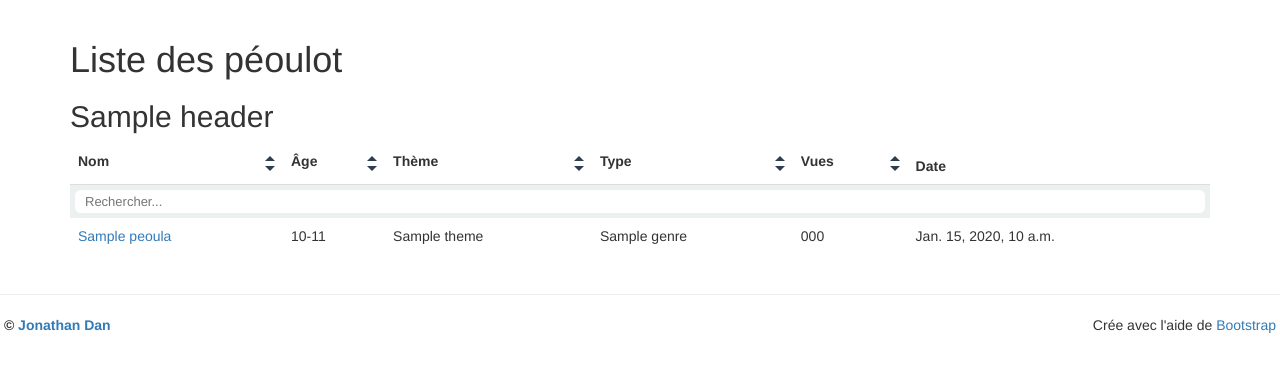
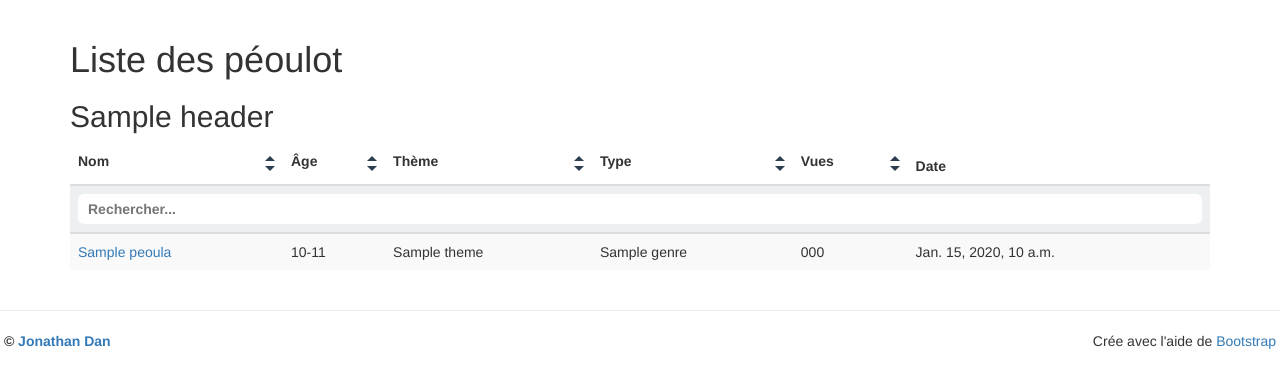
Before and after one commit to danjjl/jjl, a Django app: template templates/Peoulot/peoula_list.html in a window 1280 px wide. Shown: the part 52-440 px from the top of the page. Run offline with Django 3.2, Linux system fonts and the light colour scheme; the template is opened without the code that fills it: most values are stand-ins (such as "Sample title", 1, 10 or a date in 2020); some libraries are stand-ins or nearby versions.

Commit message:
Fixed Table Search
Removed Scrollbar and count from plugin.
Searchbar is now part of <thead> -> modified plugin.

```diff
--- a/static/tablesort.css
+++ b/static/tablesort.css
@@ -35,20 +35,15 @@ th.table-sort:hover {
 
 /* Table Sort Search */
 .table-sort-search-container {
-  padding    : 5px 5px;
   background : rgb(236, 240, 241);
 }
 
 .table-sort-search-input {
   -webkit-appearance : none;
   width              : 100%;
-  height             : 23px;
-  padding            : 0 10px;
+  padding            : 5px 10px;
   border             : none;
   border-radius      : 6px;
-  font-size          : 13px;
-  line-height        : 23px;
-  background         : #fff;
 }
 
 .table-sort-search-input:focus,.table-sort-search-input:hover {
--- a/static/tablesort.js
+++ b/static/tablesort.js
@@ -8,7 +8,6 @@
   var pluginName = "tablesort",
   defaults = {
     search: true,
-    count: true
   };
 
   // The actual plugin constructor
@@ -28,26 +27,10 @@
       var tableSortContainer = $('');
       this.setup(table,tableSortContainer);
       this.search(table,tableSortContainer);
-      this.count(table,tableSortContainer);
     },
 
     setup: function(table,tableSortContainer) {
-      var scroll             = $('');
-      var scrollbar          = $('');
-      var scrolltrack        = $('');
       var tableParent        = table.parent();
-      var scrollbarWidth;
-      var oldScroll;
-      var scrollPos;
-
-      // Make TH tags not selectable
-      function userSelect(el,attr) {
-        arr = ['webkit','moz','ms'];
-        for (var i=0;i<arr.length;i++) {
-          el.css('-'+arr[i]+'-user-select',attr);
-        };
-        el.css('user-select',attr);
-      };
 
       // Add the sorting buttons to the TH elements
       function format(th) {
@@ -63,8 +46,6 @@
         sortControl.appendTo(sortField);
         th.contents().replaceWith(sortField).end();
 
-        userSelect(th,'none');
-        userSelect(sortField,'none');
       };
       // Generate a new clean row based on an array
       function newRow(arr) {
@@ -98,7 +79,7 @@
           var rowArr      = {};
           var obj         = {};
           var index       = $(this).index();
-          var tr          = (table.hasClass('table-sort-search')) ? table.find('tbody tr:gt(0)') : table.find('tbody tr');
+          var tr          = table.find('tbody tr');
           var sortOrder;
 
           // Determine Sort Order
@@ -139,126 +120,7 @@
       function styleToJson(el) {
         return JSON.parse('{'+el.attr('style').replace(/;/g,',').replace(/,$/,'').replace(/(|-)\d+(%|px)|(|-)\d+\.\d+(px|%|)|\w+/g,function (m) {return '"'+m+'"'})+'}');
       }
-      /* When the user initiates the scrolling */
-      function scrollActive(scrollPos) {
-        var scrolltrackWidth        = scrolltrack.width();
-        var scrollbarTravel         = scrolltrackWidth-scrollbar.width();
-        var tableWidth              = table.width();
-        var tableSortContainerWidth = tableSortContainer.width();
-        var scrollPercentage        = scrollPos/scrollbarTravel;
-        var scrollbarPercentage     = ((scrollbarTravel/scrolltrackWidth*scrollPercentage)*100);
-        var tablePercentage         = ((tableWidth/tableSortContainerWidth-1)*100)*scrollPercentage;
 
-        table;
-        scrollbar.css('left',scrollbarPercentage+'%');
-      }
-      /* When the user causes changes to viewport scale which affect scrolling */
-      function scrollPassive() {
-        var scrollbarStyles = styleToJson(scrollbar);
-        var tableStyles     = styleToJson(table);
-
-        if ((parseFloat(scrollbarStyles.left)+parseFloat(scrollbarStyles.width)) > 100) {
-          var left            = (parseFloat(scrollbarStyles.left)+parseFloat(scrollbarStyles.width))-100;
-          var percentage      = (parseFloat(scrollbarStyles.left)-left);
-
-          scrollActive(Math.round((percentage*scrolltrack.width())/100));
-        } else {
-          var percentage = parseFloat((parseFloat(scrollbarStyles.left)*scrolltrack.width())/100);
-          if (!isNaN(percentage)) scrollActive(Math.round(percentage));
-        }
-      }
-
-      function setUpScroll() {
-        var tableWidth  = table.width();
-        var parentWidth = tableParent.width();
-        var initPos,initMousePos,newMousePos,scrollPos;
-
-        function wrapTable() {
-          /* Puts the table into the tableSortContainer */
-          tableSortContainer
-            .insertBefore(table);
-          table.appendTo(tableSortContainer);
-        }
-
-        function scrollWidth() {
-          var tableWidth  = table.width();
-          var parentWidth = tableParent.width();
-          scrollbar.css('width',(parentWidth/tableWidth*100)+'%');
-        }
-
-        function scrollEvent() {
-          scrollbar.off('mousedown');
-          scrolltrack.on('mousedown',function (e) {
-            initPos      = scrollbar.offset().left-scrolltrack.offset().left;
-            initMousePos = e.pageX-scrolltrack.offset().left;
-            scroll.addClass('scrollbar-active');
-            $('html').on('mousemove',function (e) {
-              var scrollbarWidth   = scrollbar.width();
-              var scrolltrackWidth = scrolltrack.width();
-              newMousePos          = e.pageX-scrolltrack.offset().left;
-              scrollPos            = newMousePos-initMousePos+initPos;
-              if (scrollPos < 0) scrollPos = 0;
-              if (scrollPos+scrollbarWidth > scrolltrackWidth) scrollPos = scrolltrackWidth-scrollbarWidth;
-              scrollActive(scrollPos);
-            });
-            userSelect(tableSortContainer,'none');
-          });
-          $('html').off('mouseup');
-          $('html').on('mouseup',function () {
-            $('html').off('mousemove');
-            scroll.removeClass('scrollbar-active');
-            /* Store Old Scroll Value */
-            userSelect(tableSortContainer,'');
-          });
-        }
-
-        /* Build the scrollbar */
-        function scrollBuild() {
-          scrolltrack.append(scrollbar);
-          scroll.append(scrolltrack);
-          tableSortContainer.append(scroll);
-        }
-
-        function initScroll() {
-          var tableWidth  = table.width();
-          var parentWidth = tableParent.width();
-
-          function initTrue() {
-            var initiated = (tableSortContainer.find('.scrollbar-chrome').size() < 1);
-
-            if (initiated) {
-              scrollBuild();
-              scrolltrack.css('position','relative');
-              scrollbar.css('position','absolute');
-              scrollEvent();
-            } else if (!scroll.is(':visible')) {
-              scroll.show();
-            }
-
-            scrollWidth();
-            scrollPassive();
-          }
-
-          function initFalse() {
-            scroll.hide();
-          }
-
-          if (tableWidth > parentWidth) {
-            initTrue();
-          } else {
-            initFalse();
-          }
-        }
-
-        wrapTable();
-        initScroll();
-
-        $(window).on('resize',function () {
-          var newTableContainerWidth = tableSortContainer.parent().width();
-          var oldScrollWidth         = scrollbar.attr('style');
-          initScroll();
-        });
-      }
       // Go through each table heading and apply sorting if the heading is sortable
       table.find('th').each(function () {
         var th = $(this);
@@ -271,15 +133,12 @@
       table.find('td').each(function () {
       });
 
-      setUpScroll();
-
     },
 
     search: function (table, tableSortContainer) {
-      count = this.count; // Protect the namespace of this.count
       // Add highlighting around matched text
       function filter(options) {
-        var tr    = options.table.find('tbody tr:gt(0)');
+        var tr    = options.table.find('tbody tr');
         var match = new RegExp(options.searchTerm,'ig');
         tr.each(function () {
           var el = $(this);
@@ -300,47 +159,13 @@
       }
       table = $(table);
       if (table.hasClass('table-sort-search')) {
-        var colspan       = table.find('thead th').size();
-        var searchEmpty   = $('<tr><th class="table-sort-search-empty" colspan='+colspan+'></th></tr>');
-        var search        = $('<div class="table-sort-search-container"><input class="table-sort-search-input" type="text" placeholder="Rechercher..."></div>');
-        var searchInput   = search.find('.table-sort-search-input');
-        var tbody         = table.find('tbody');
-        var tbodyPosition = tbody.position();
-
-        search
-          .css('position','absolute')
-          .css('left',tbodyPosition.left)
-          .css('top',tbodyPosition.top)
-          .css('width', table.width());
-
-        tbody.prepend(searchEmpty);
-        table.parent().append(search);
-
-        // Make the empty cell the same height as the search element
-        if (typeof search.css('height') === 'string') {
-          searchEmpty.css('height',search.css('height'));
-        }
+        var searchInput   = table.find('.table-sort-search-input');
 
         searchInput.on('keyup',function () {
           filter({table: table,searchTerm: $(this).val()});
-          count(table,tableSortContainer);
         });
       }
     },
-    count: function (table,tableSortContainer) {
-      table = $(table);
-      if (!table.hasClass('table-sort-show-search-count')) return false;
-      var tr              = table.find('tbody tr:gt(0)');
-      var total           = tr.filter(':visible').size();
-      var searchContainer = tableSortContainer.find('.table-sort-search-container');
-      var countBadge      = searchContainer.find('.table-sort-search-count');
-
-      if (countBadge.size() < 1) {
-        countBadge =  $('<div class="table-sort-search-count"></div>');
-        countBadge.appendTo(searchContainer);
-      }
-      countBadge.html(total);
-    }
   };
 
   // A really lightweight plugin wrapper around the constructor,
--- a/templates/Peoulot/peoula_list.html
+++ b/templates/Peoulot/peoula_list.html
@@ -22,6 +22,11 @@
 				<th class="table-sort">Vues</th>
 				<th>Date</th>
 			</tr>
+			{% if forloop.last %}
+			<tr>
+				<th class="table-sort-search-container" colspan="6"><input class="table-sort-search-input" type="text" placeholder="Rechercher..."></th>
+			</tr>
+			{% endif %}
 		</thead>
 		<tbody>
 
```
